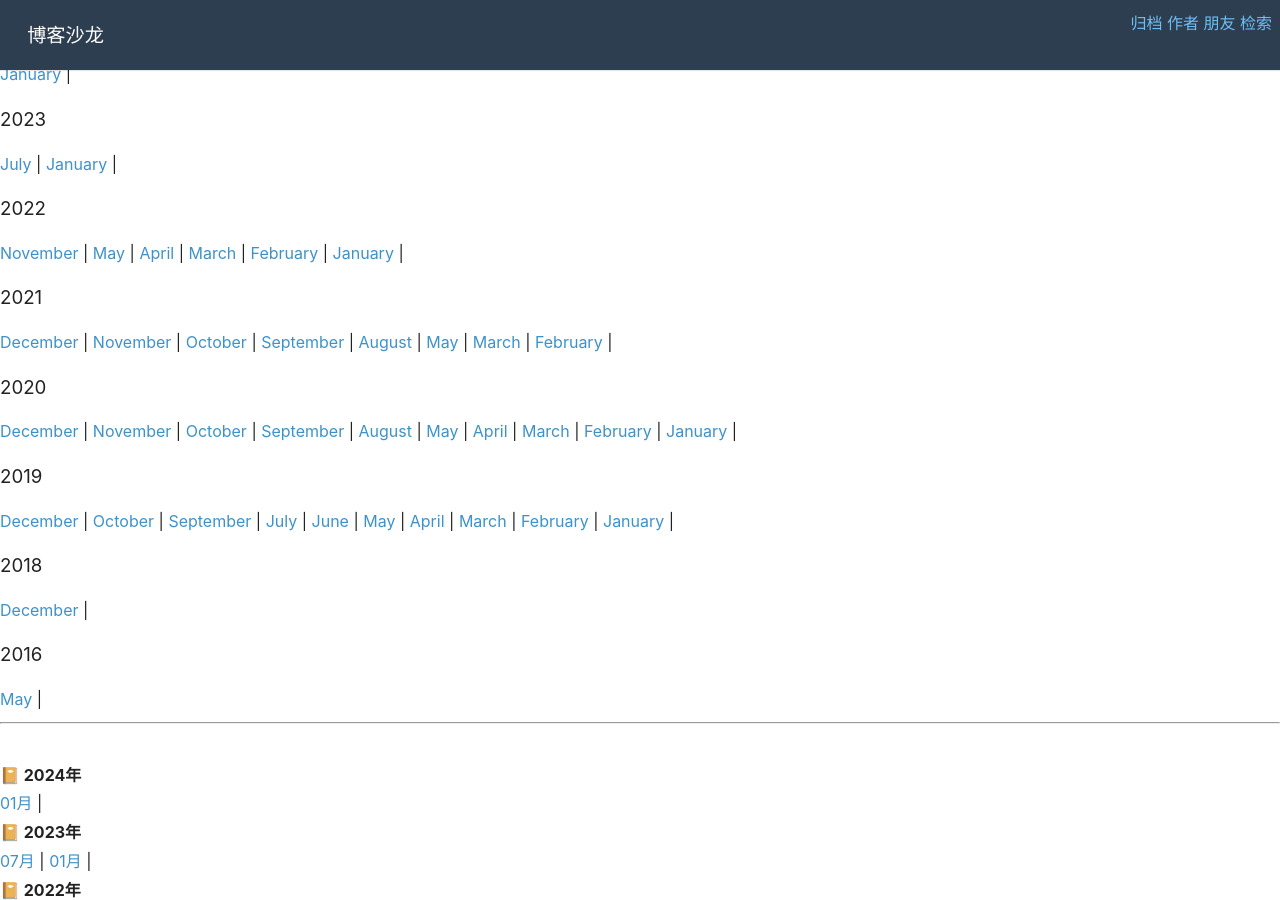
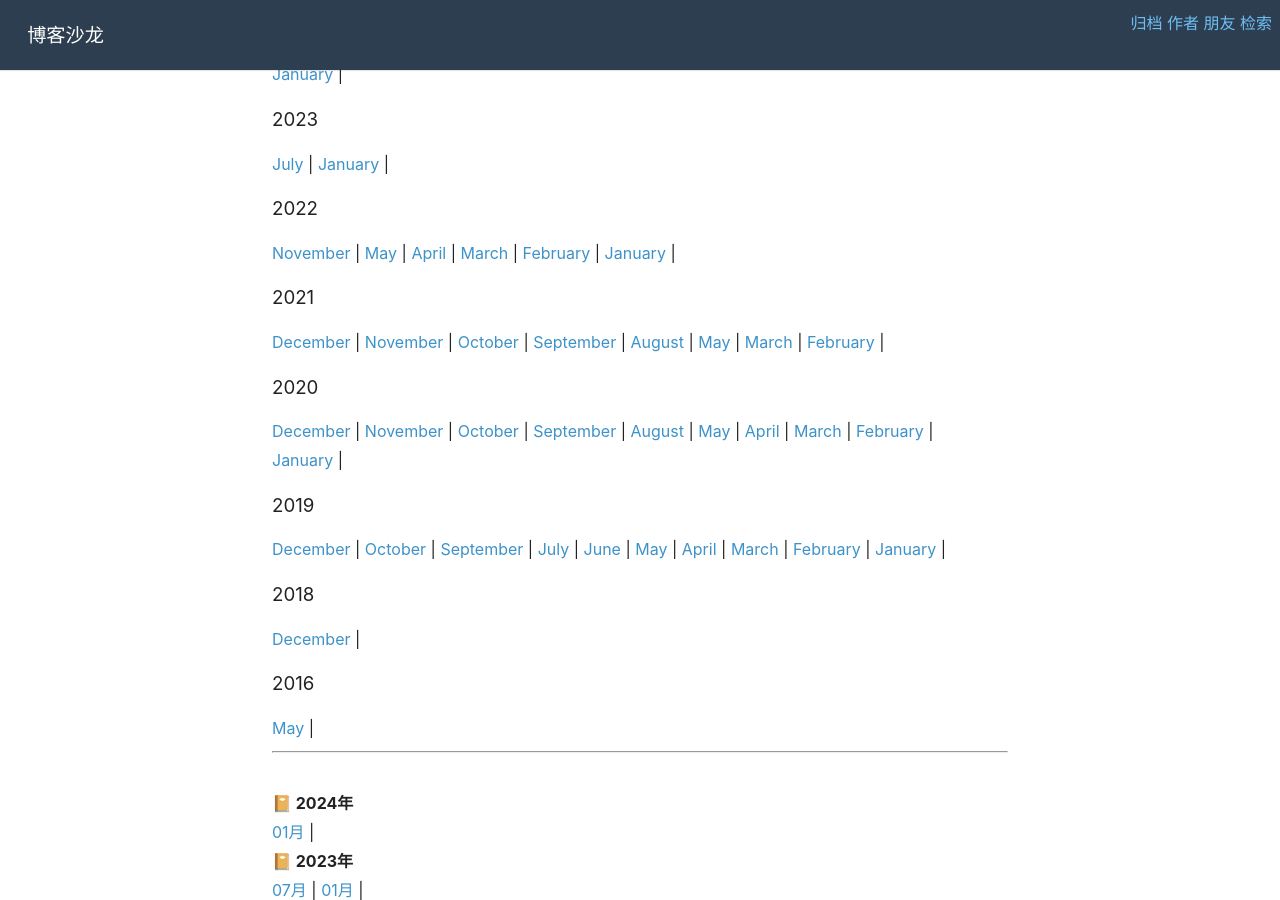
Before and after one commit to bearfm/bearfm.github.io, a Jekyll site: the page built from _pages/archive.html, in a window 1280 px wide and 900 px high. Built offline with Jekyll 4.4.1, drawn with Linux system fonts in a browser that asks for light colours; nearby versions of some CDN libraries; comment, search, counter and statistics services are not loaded.

Commit message:
更改内页样式

```diff
--- a/_layouts/page.html
+++ b/_layouts/page.html
@@ -2,7 +2,7 @@
 layout: default
 ---
 
-<main class="homehead">
+<div class="content">
 	<div class="post">
 		<h2 class="post-title">{{ page.title }}</h2>
 		<div class="post-info"><hr></div>
@@ -17,4 +17,4 @@ layout: default
 		<a href="{{ page.previous.url | prepend: site.baseurl }}" class="right arrow">&#8594;</a>
 		{% endif %}
 	</div>
-</main>
+</div>
--- a/_layouts/post.html
+++ b/_layouts/post.html
@@ -3,7 +3,7 @@ layout: default
 ---
 
 
-<main class="homehead">
+<div class="content">
 	<div class="post">
 		<h2 class="post-title">{{ page.title }}</h2>
 		<div class="post-info">
@@ -25,7 +25,7 @@ layout: default
 	<div class="pagination"></div>
 	<div class="hidden">博客沙龙(blog.salon)</div>
 	<div id="gitalk-container"></div>
-</main>
+</div>
 <link rel="stylesheet" href="//lib.baomitu.com/gitalk/1.8.0/gitalk.min.css">
 <script src="//lib.baomitu.com/gitalk/1.8.0/gitalk.min.js"></script>
 <script>
--- a/_pages/archive.html
+++ b/_pages/archive.html
@@ -4,7 +4,7 @@ permalink: "/archive/"
 layout: default
 ---
 
-<main class="homehead">
+<div class="content">
 <section class="post catalogue">
 <div class="archivemobile">
   {% for post in site.posts %}
@@ -54,4 +54,4 @@ layout: default
 </div>
   <p>&nbsp;</p>
 </section>
-</main>
+</div>
```
